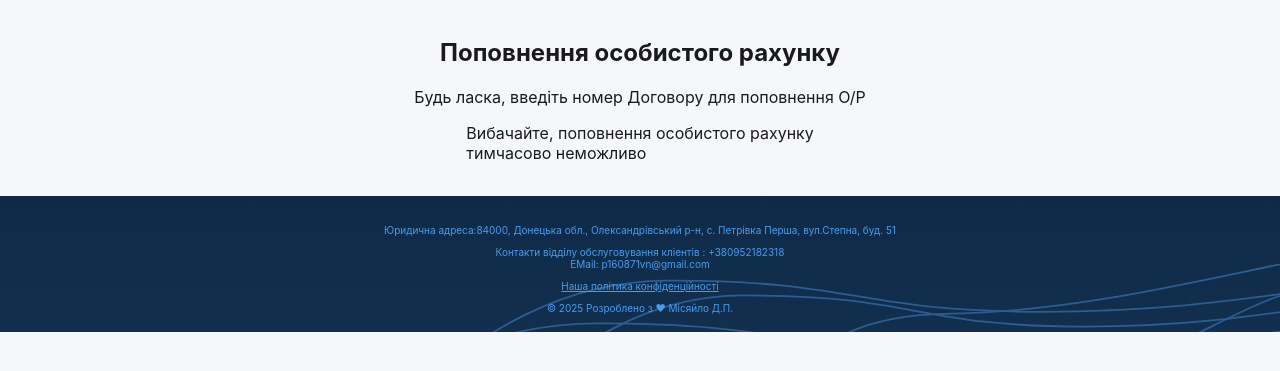
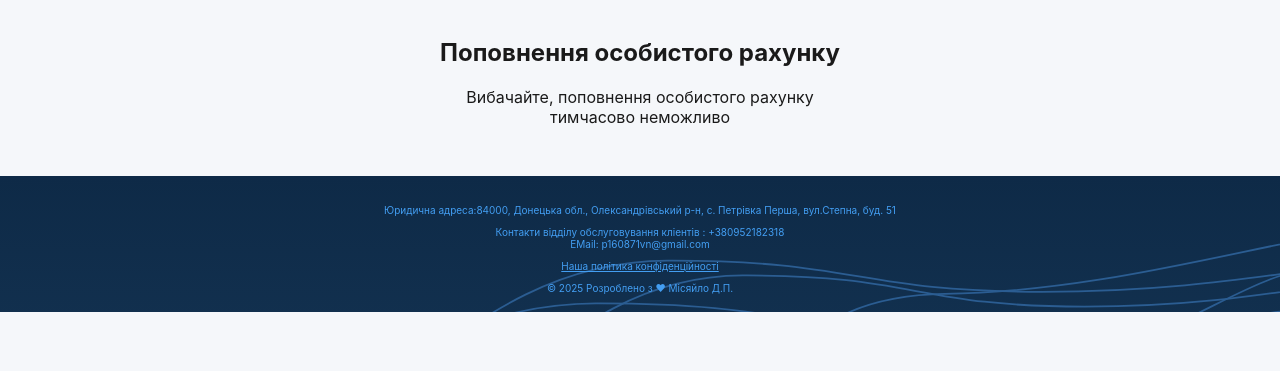
Before and after one commit to bvvbvv/liqpay_work, a Flask app: page /form in a window 1280 px wide. Shown: the part 120-491 px from the top of the page. Run offline with Flask 3, Linux system fonts and the light colour scheme; some libraries are stand-ins or nearby versions.

Commit message:
Вариант form.html отключение

```diff
--- a/templates/form.html
+++ b/templates/form.html
@@ -4,9 +4,7 @@
 <!-- <div class="container content-block"> -->
 <div style="text-align: center;">
   <h2>Поповнення особистого рахунку</h2>
-  <p>Будь ласка, введіть номер Договору для поповнення О/Р</p>
+  <p>Вибачайте, поповнення особистого рахунку <br> тимчасово неможливо</p>
 </div>
-<div class="container-div">
-  <div > Вибачайте, поповнення особистого рахунку <br> тимчасово неможливо</div>
-</div>
+
 {% endblock %}
```
